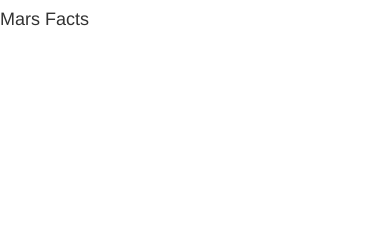
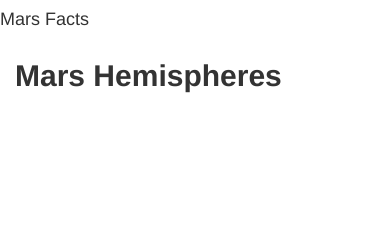
Before and after one commit to cailynjmiller/Mission-to-Mars, a Flask app: page / in a window 390 px wide. Shown: the part 367-607 px from the top of the page. Run offline with Flask 2, Linux system fonts and the light colour scheme; data that the repository does not hold is empty; some libraries are stand-ins or nearby versions.

Commit message:
challenge

```diff
--- a/templates/index.html
+++ b/templates/index.html
@@ -48,6 +48,21 @@
           </div>
         </div>
       </div>
+      <!-- Hemisphere Images and Titles -->
+      <div class = "row" id = "mars-hemisphere-images">
+        <div class="col-md-12">
+            <h2><strong>Mars Hemispheres</strong></h2>
+            <dl>
+                {% for img in mars_imgs %}
+                <img
+                    src = "{{mars_imgs.img_url}}"
+                    class = "img-responsive"
+                    alt = "Responsive image"
+                />
+                <h2 class="media-heading"><strong>{{mars_imgs.title}}</strong></h2>
+                {% endfor %}
+            </dl>
+        </div>
     </div>
   </body>
 </html>
```
